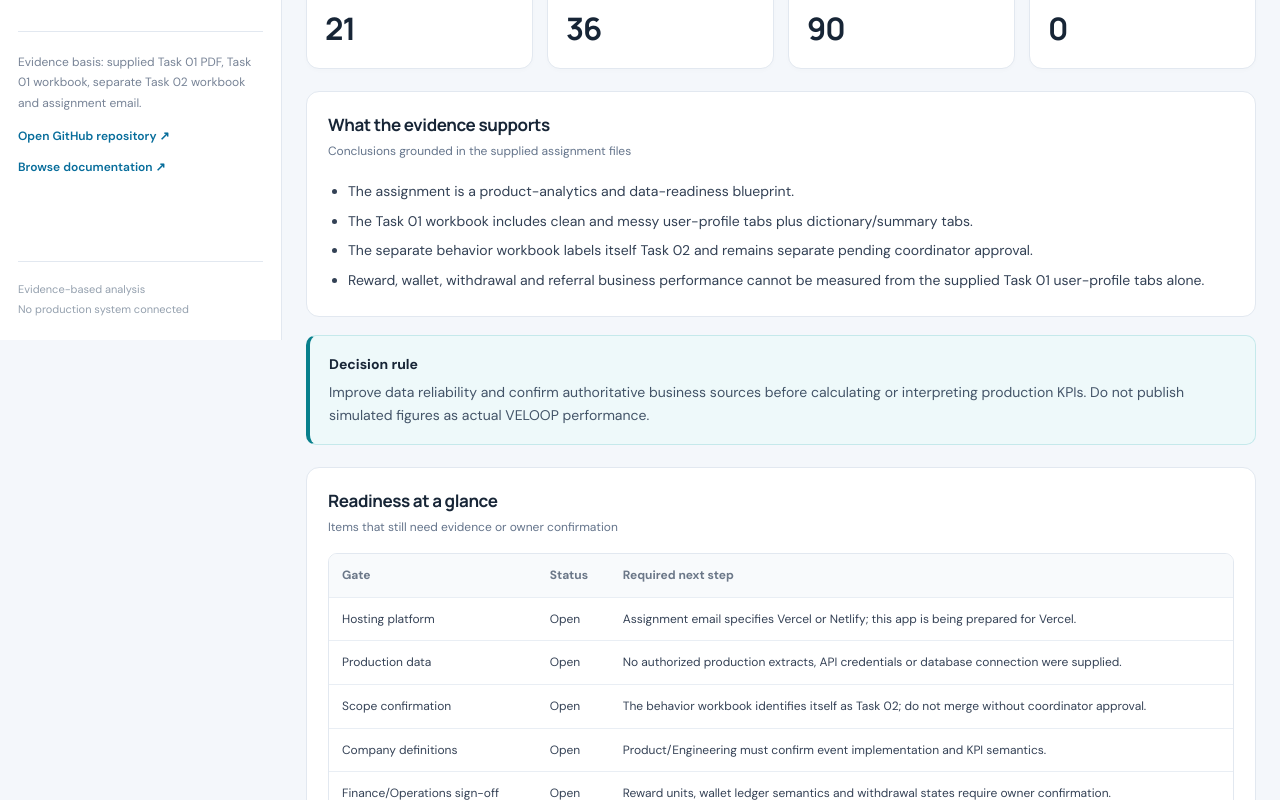
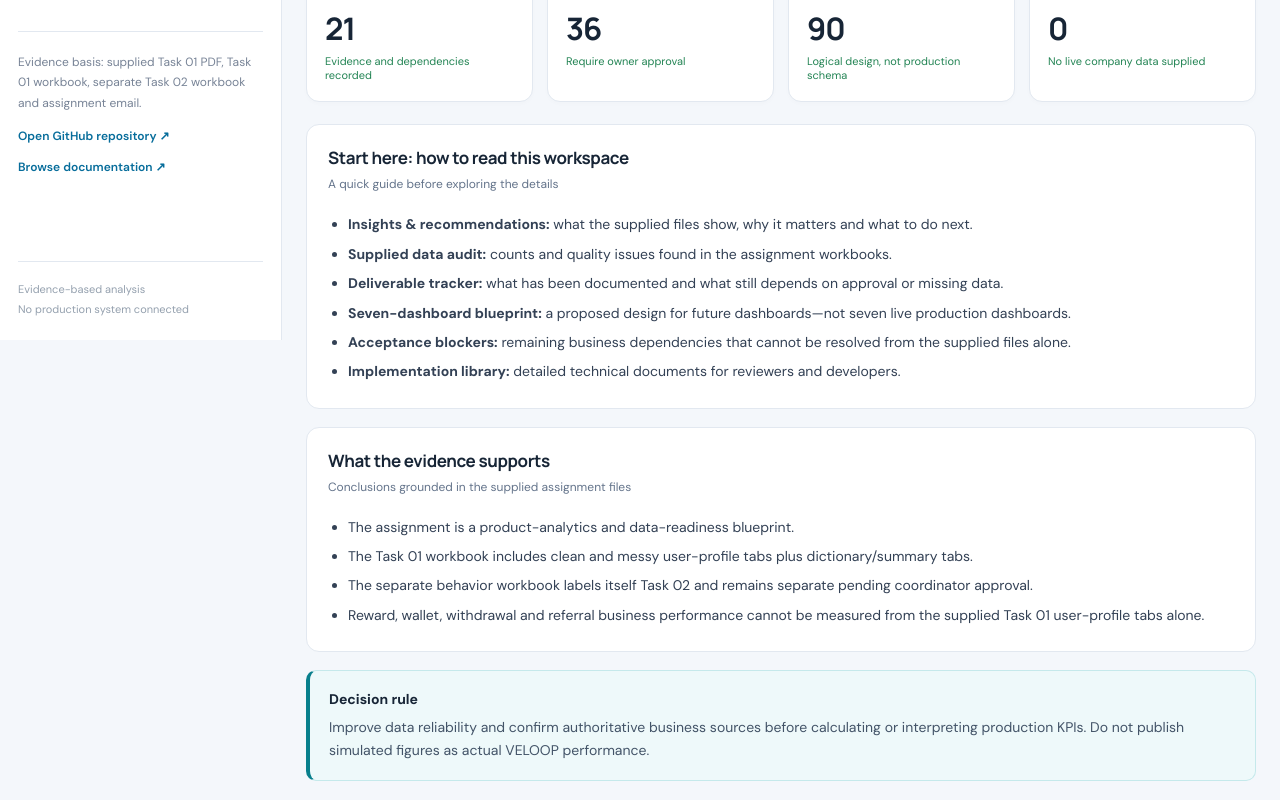
Before and after one commit to gaurav-nikam-ds/VELOOP-Task01-Data-Analytics, a Next.js app in the folder vercel-app/: page / in a window 1280 px wide. Shown: the part 460-1260 px from the top of the page. Built offline with nearby package versions, Linux system fonts and the light colour scheme.

Commit message:
ux: clarify workspace language and remaining dependencies

```diff
--- a/vercel-app/app/page.jsx
+++ b/vercel-app/app/page.jsx
@@ -63,13 +63,12 @@ const sources = [
 ];
 
 const blockers = [
-["Hosting platform","Open","Assignment email specifies Vercel or Netlify; this app is being prepared for Vercel."],
-["Production data","Open","No authorized production extracts, API credentials or database connection were supplied."],
-["Scope confirmation","Open","The behavior workbook identifies itself as Task 02; do not merge without coordinator approval."],
-["Company definitions","Open","Product/Engineering must confirm event implementation and KPI semantics."],
-["Finance/Operations sign-off","Open","Reward units, wallet ledger semantics and withdrawal states require owner confirmation."],
-["Browser QA","Open","Run deployed browser QA for all sections, exports, links and responsive layouts."],
-["Live deployment freshness","Unverified","A GitHub commit or successful build alone does not prove the public deployment is current."]
+["Vercel deployment","Verified","The live website is deployed and the project owner has confirmed the live-site checks."],
+["Website usability checks","Verified","Navigation, findings filters, CSV downloads, document links and mobile layout have been checked by the project owner."],
+["Production data access","External dependency","No authorized production extracts, API credentials or database connection were supplied. This is not a website defect."],
+["Task 02 scope approval","External dependency","The behavior workbook identifies itself as Task 02. Keep it separate unless the coordinator approves reuse."],
+["KPI and event definitions","External dependency","Product/Engineering must confirm event implementation, canonical identifiers and KPI definitions."],
+["Rewards, wallet and withdrawals","External dependency","Finance/Operations must confirm reward units, ledger semantics, withdrawal states and reconciliation rules."]
 ];
 
 function downloadCSV(filename, rows) {
@@ -119,39 +118,40 @@ export default function Home() {
       <div className="content">
       {active==="Executive status" && <>
         <div className="page-title"><div><span className="eyebrow">WORKSPACE OVERVIEW</span><h2>Current submission status</h2></div><span className="status-chip">Prototype · Review pending</span></div>
-        <div className="metrics-grid"><Metric label="Required final deliverables" value="21"/><Metric label="Proposed KPI definitions" value="36"/><Metric label="Proposed dictionary fields" value="90"/><Metric label="Production connections" value="0"/></div>
+        <div className="metrics-grid"><Metric label="Tracked assignment deliverables" value="21" sub="Evidence and dependencies recorded"/><Metric label="Proposed KPIs" value="36" sub="Require owner approval"/><Metric label="Proposed data fields" value="90" sub="Logical design, not production schema"/><Metric label="Production data connections" value="0" sub="No live company data supplied"/></div>
+        <Panel title="Start here: how to read this workspace" subtitle="A quick guide before exploring the details"><ul className="evidence-list"><li><b>Insights & recommendations:</b> what the supplied files show, why it matters and what to do next.</li><li><b>Supplied data audit:</b> counts and quality issues found in the assignment workbooks.</li><li><b>Deliverable tracker:</b> what has been documented and what still depends on approval or missing data.</li><li><b>Seven-dashboard blueprint:</b> a proposed design for future dashboards—not seven live production dashboards.</li><li><b>Acceptance blockers:</b> remaining business dependencies that cannot be resolved from the supplied files alone.</li><li><b>Implementation library:</b> detailed technical documents for reviewers and developers.</li></ul></Panel>
         <Panel title="What the evidence supports" subtitle="Conclusions grounded in the supplied assignment files"><ul className="evidence-list"><li>The assignment is a product-analytics and data-readiness blueprint.</li><li>The Task 01 workbook includes clean and messy user-profile tabs plus dictionary/summary tabs.</li><li>The separate behavior workbook labels itself Task 02 and remains separate pending coordinator approval.</li><li>Reward, wallet, withdrawal and referral business performance cannot be measured from the supplied Task 01 user-profile tabs alone.</li></ul></Panel>
         <div className="decision-callout"><b>Decision rule</b><p>Improve data reliability and confirm authoritative business sources before calculating or interpreting production KPIs. Do not publish simulated figures as actual VELOOP performance.</p></div>
         <Panel title="Readiness at a glance" subtitle="Items that still need evidence or owner confirmation"><DataTable headers={["Gate","Status","Required next step"]} rows={blockers.slice(0,5)}/><div className="panel-actions"><button className="button secondary" onClick={()=>setActive("Acceptance blockers")}>Review all blockers →</button></div></Panel>
       </>}
       {active==="Insights & recommendations" && <>
-        <div className="page-title"><div><span className="eyebrow">EVIDENCE-BASED FINDINGS</span><h2>What can an analyst conclude?</h2><p className="lead">These are source-file quality insights, not production performance insights.</p></div></div>
+        <div className="page-title"><div><span className="eyebrow">EVIDENCE-BASED FINDINGS</span><h2>What did the supplied data show?</h2><p className="lead">Each finding includes the evidence, why it matters and a recommended next step. These are simulated assignment-data findings—not actual VELOOP business results.</p></div></div>
         <div className="filter-row"><input aria-label="Search findings" value={query} onChange={e=>setQuery(e.target.value)} placeholder="Search findings, risks or actions…"/><select aria-label="Filter by priority" value={priority} onChange={e=>setPriority(e.target.value)}><option>All</option><option>High</option><option>Medium</option></select><button className="button secondary" onClick={exportFindings}>Export findings CSV ↓</button></div>
         <div className="finding-grid">{filteredFindings.map((f,i)=><article className="finding-card" key={f.title}><div className="finding-top"><span className="finding-index">FINDING {findings.indexOf(f)+1}</span><span className={f.priority==="High"?"priority high":"priority medium"}>{f.priority} priority</span></div><h3>{f.title}</h3><div className="finding-metric">{f.metric}</div><div className="evidence-tag">{f.evidence}</div><div className="finding-section"><b>Business risk / limitation</b><p>{f.risk}</p></div><div className="finding-section"><b>Recommended action</b><p>{f.action}</p></div></article>)}</div>
       </>}
       {active==="Supplied data audit" && <>
-        <div className="page-title"><div><span className="eyebrow">SOURCE QUALITY</span><h2>Supplied workbook audit</h2><p className="lead">Row counts and issues below refer to the supplied simulated workbooks.</p></div></div>
+        <div className="page-title"><div><span className="eyebrow">SOURCE QUALITY</span><h2>What is in the supplied files?</h2><p className="lead">These counts and issues come from the simulated assignment workbooks. Task 02 is shown separately and is not combined with Task 01.</p></div></div>
         <div className="metrics-grid"><Metric label="Clean user profiles" value="1,000"/><Metric label="Clean-sheet columns" value="27"/><Metric label="Messy audit rows" value="1,008"/><Metric label="Repeated IDs in messy tab" value="8"/></div>
         <Panel title="Task 01 source workbook" subtitle="Workbook-level profile and quality findings"><DataTable headers={["Source sheet","Rows","Columns","Finding"]} rows={sources}/></Panel>
         <Panel title="Separate Task 02 workbook — not merged" subtitle="Shown only as a separate source audit"><DataTable headers={["Dataset","Rows","Audited finding"]} rows={[["Sessions","7,913","984 distinct user IDs; no orphan user IDs against Task 02 profiles"],["Primary feature events","35,704","35,704 unique event IDs; date range 2026-04-02 to 2026-09-15; no user ID orphans"],["Event audit","35,714","10 exact duplicate rows"],["Daily activity","6,667","Task 02 workbook summary; not treated as Task 01 source"]]}/></Panel>
         <div className="decision-callout"><b>Interpretation guardrail</b><p>Task 02 data must not be merged into Task 01 analysis without coordinator approval. Source-level counts do not establish production-system correctness.</p></div>
       </>}
       {active==="Deliverable tracker" && <>
-        <div className="page-title"><div><span className="eyebrow">TRACEABILITY</span><h2>Task 01 required deliverables</h2><p className="lead">Evidence status and remaining dependencies. Status does not imply company approval.</p></div><button className="button primary" onClick={exportDeliverables}>Export deliverable tracker ↓</button></div>
+        <div className="page-title"><div><span className="eyebrow">ASSIGNMENT CHECKLIST</span><h2>Required deliverables and what remains</h2><p className="lead">“Documented” means included in the handoff; it does not mean the company has approved or implemented it.</p></div><button className="button primary" onClick={exportDeliverables}>Export deliverable tracker ↓</button></div>
         <div className="metrics-grid compact"><Metric label="Tracked deliverables" value="21"/><Metric label="Proposed KPIs" value="36"/><Metric label="Dictionary fields" value="90"/></div>
         <DataTable headers={["#","Deliverable","Evidence status","Remaining dependency"]} rows={deliverables.map((d,i)=>[String(i+1).padStart(2,"0"),d[0],<span className="status-text" key={d[0]}>{d[1]}</span>,d[2]])}/>
       </>}
       {active==="Seven-dashboard blueprint" && <>
-        <div className="page-title"><div><span className="eyebrow">VISUAL SPECIFICATION</span><h2>Dashboard areas required by the assignment</h2><p className="lead">This is a blueprint, not a claim that seven production dashboards have been implemented.</p></div></div>
+        <div className="page-title"><div><span className="eyebrow">PROPOSED DESIGN</span><h2>Seven dashboards the business could use</h2><p className="lead">Open each item to see its purpose, intended stakeholder and the data/approval needed. These dashboards are specified, not connected to live company data.</p></div></div>
         <div className="blueprint-list">{dashboardAreas.map(d=><details className="blueprint-card" key={d[0]}><summary><span className="blueprint-number">{d[0]}</span><span>{d[1]}</span><span className="summary-arrow">+</span></summary><div className="blueprint-detail"><div><b>Business measures</b><p>{d[2]}</p></div><div><b>Primary stakeholder</b><p>{d[3]}</p></div><div><b>Source / approval dependency</b><p>{d[4]}</p></div><div className="blueprint-status">Specification status: Blueprint only; formulas, dimensions, filters, date range and refresh rules require owner validation.</div></div></details>)}</div>
       </>}
       {active==="Acceptance blockers" && <>
-        <div className="page-title"><div><span className="eyebrow">RELEASE GATES</span><h2>Items preventing a full-completion claim</h2><p className="lead">Mark a gate complete only when supporting evidence exists.</p></div></div>
-        <Panel title="Acceptance blocker register" subtitle="Open items, including the Vercel hosting requirement"><DataTable headers={["Gate","Status","Evidence / next action"]} rows={blockers.map(b=>[b[0],<span className={b[1]==="Open"?"open-status":"status-chip"} key={b[0]}>{b[1]}</span>,b[2]])}/></Panel>
+        <div className="page-title"><div><span className="eyebrow">STATUS & DEPENDENCIES</span><h2>What is done—and what still needs others</h2><p className="lead">Website checks are complete. Remaining items require company data or decisions from the coordinator and business owners.</p></div></div>
+        <Panel title="Remaining dependencies" subtitle="These are external business/data requirements, not unfinished website features"><DataTable headers={["Gate","Status","Evidence / next action"]} rows={blockers.map(b=>[b[0],<span className={b[1]==="External dependency"?"dependency-chip":b[1]==="Verified"?"verified-chip":"status-chip"} key={b[0]}>{b[1]}</span>,b[2]])}/></Panel>
         <div className="decision-callout"><b>Acceptance rule</b><p>Do not replace missing company facts with invented transaction data. Production readiness requires approved data, owner definitions and validation evidence.</p></div>
       </>}
       {active==="Implementation library" && <>
-        <div className="page-title"><div><span className="eyebrow">HANDOFF DOCUMENTS</span><h2>Task 01 implementation specifications</h2><p className="lead">Open the source-grounded documents in the repository. Proposed behavior is not represented as implemented production functionality.</p></div></div>
+        <div className="page-title"><div><span className="eyebrow">DETAILS FOR REVIEWERS</span><h2>Technical documents and handoff files</h2><p className="lead">Start with the source audit for evidence, the requirements checklist for coverage, or the developer handoff for implementation details.</p></div></div>
         <div className="library-grid">{[
 ["Source data profile & quality audit","Evidence-backed row/column counts, missingness, duplicate IDs and quality rules.","SOURCE_DATA_PROFILE_AND_QUALITY_AUDIT.md"],
 ["Data dictionary field index","90-field logical inventory, metadata contract, sensitivity and validation rules.","DATA_DICTIONARY_FIELD_INDEX.md"],
```
